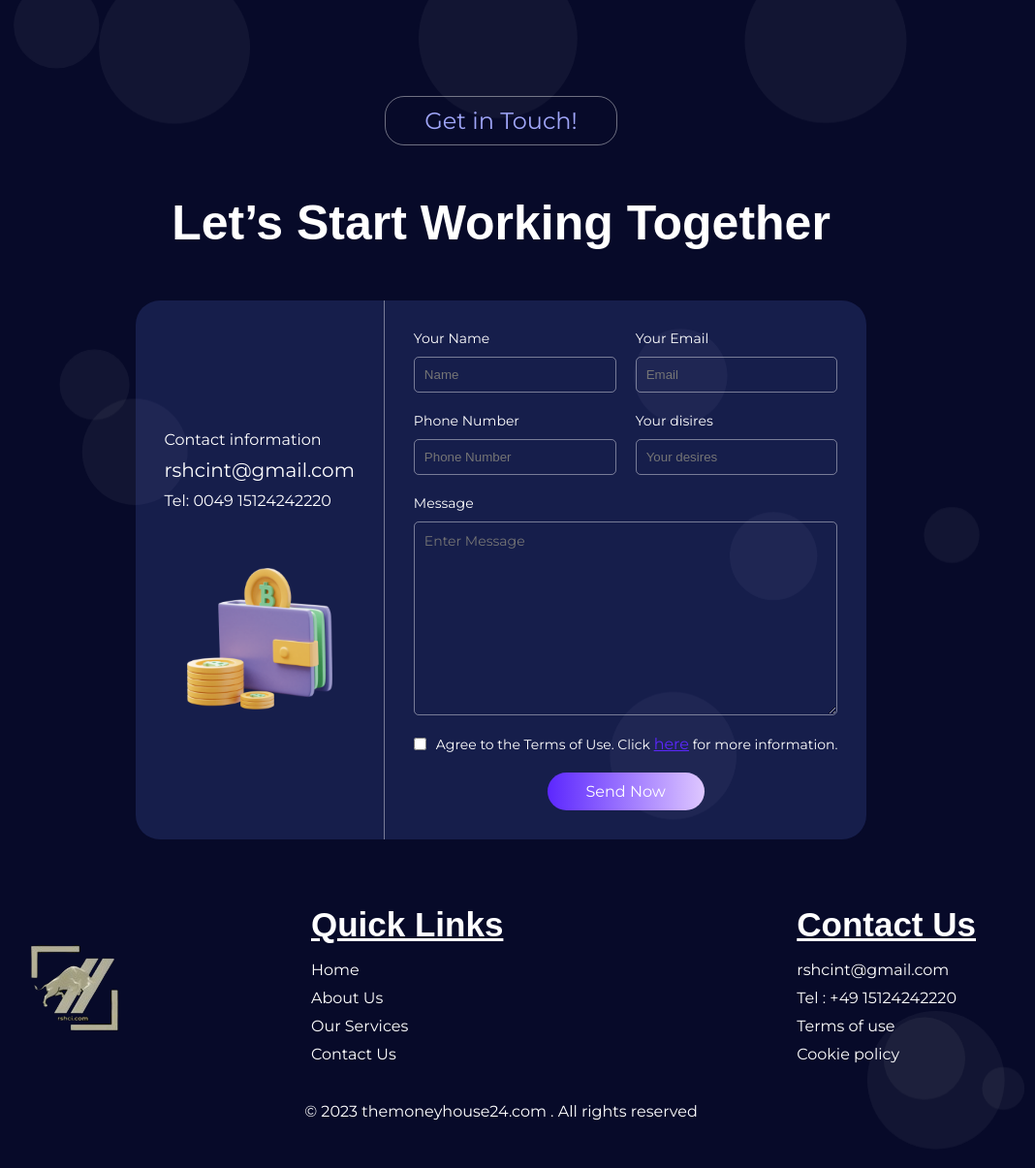
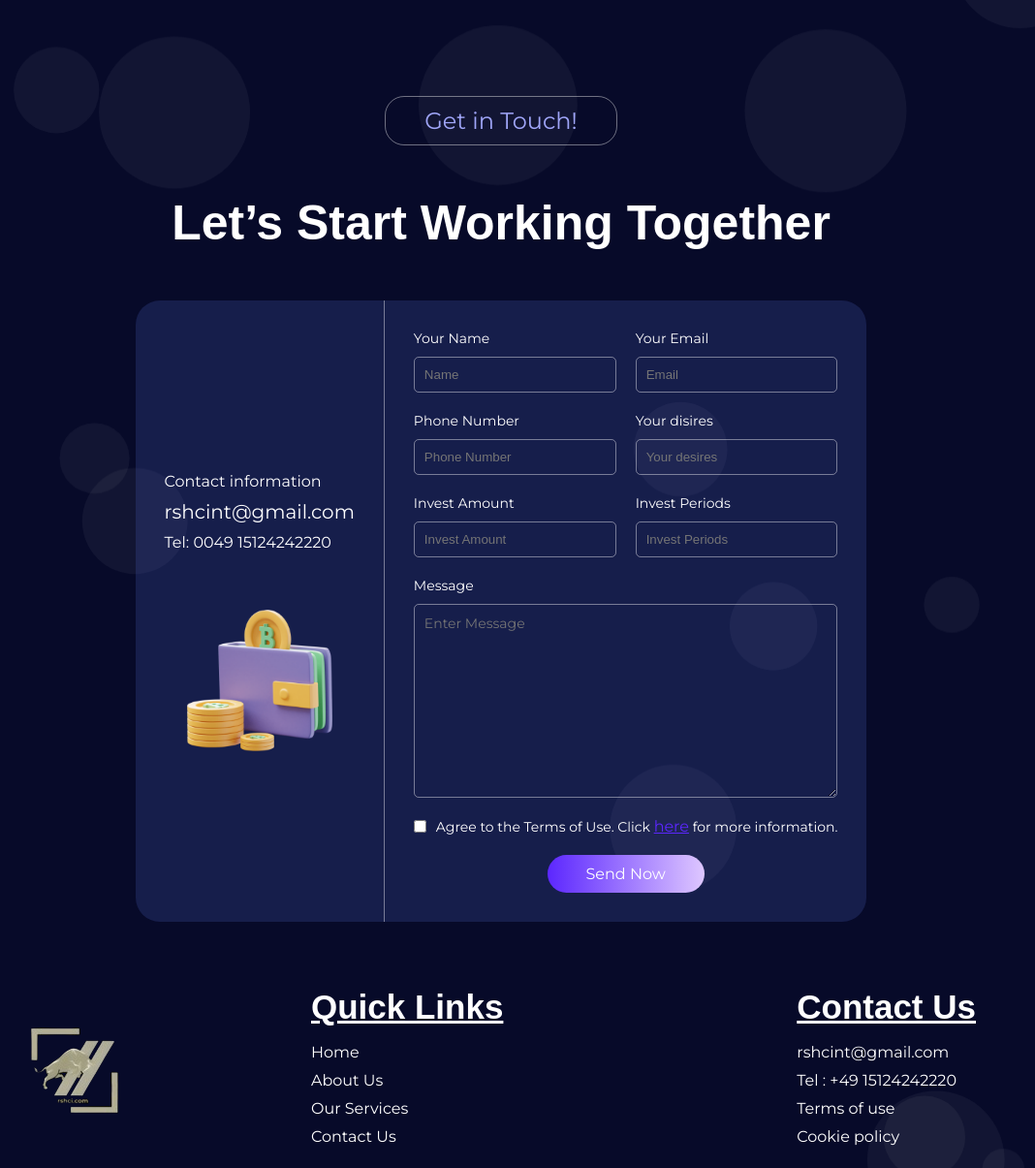
Before and after one commit to scriptsavvy420/RSHCI_Django, a Django app: page / in a window 1280 px wide. Shown: the part 4470-5675 px from the top of the page at 97% size, without its empty margins (123-1191 px from the left). Before the commit the page ends 5626 px from the top, so only its background shows below. Run offline with Django 5.2, Linux system fonts and the light colour scheme; style sheets or scripts are compiled from the project's sources; some web fonts are replaced.

Commit message:
contact form change

```diff
--- a/homepage/views.py
+++ b/homepage/views.py
@@ -58,6 +58,9 @@ def send_mail(request):
         email = request.POST.get('contact-email')
         phone = request.POST.get('contact-phone')
         disires = request.POST.get('contact-disires')
+        amount = request.POST.get('contact-investAmount')
+        periods = request.POST.get('contact-investPeriods')
+
         description = request.POST.get('contact-text')
         company_email = f"yoshidadaisuke0420@gmail.com"
 
@@ -72,6 +75,8 @@ def send_mail(request):
                 "email": email,
                 "phone": phone,
                 "disires":disires,
+                "amount":amount,
+                "periods":periods,
                 "description": description
             })
 
--- a/templates/components/templates/contact_mail.html
+++ b/templates/components/templates/contact_mail.html
@@ -34,6 +34,10 @@ I received a message from {{name}}<br>
 Email: {{email}}<br>
 Phone: {{phone}}<br>
 Disires:{{disires}}<br>
+Invest Amount:{{amount}}<br>
+Invest Periods:{{periods}}<br>
+
+
 =================================================<br></p>
     <div class="content">{{ description }}<br></div>
         <p class="ttl">==================================================<br>
--- a/templates/pages/top/index.html
+++ b/templates/pages/top/index.html
@@ -290,6 +290,14 @@
                             <input type="text" class="__form-item_input" placeholder="Your desires" name="contact-disires" id="contact-disires">
                             <p class="_error disires__error">Invalid Value. Please input your type of disire.</p>
                         </div>
+                        <div class="__form-item">
+                            <p class="__form-item_label">Invest Amount</p>
+                            <input type="text" class="__form-item_input" placeholder="Invest Amount" name="contact-investAmount" id="contact-investAmount">
+                        </div>
+                        <div class="__form-item">
+                            <p class="__form-item_label">Invest Periods</p>
+                            <input type="text" class="__form-item_input" placeholder="Invest Periods" name="contact-investPeriods" id="contact-investPeriods">
+                        </div>
                     </div>
                     <div class="__form-items_text">
                         <p class="__text-label">Message</p>
@@ -330,6 +338,10 @@
         var contact_phone = $("#contact-phone").val()
         var contact_type = $("#contact-disires").val()
         var contact_contents = $("#contact-text").val()
+        var contact_amount = $("#contact-investAmount").val()
+        var contact_periods = $("#contact-investPeriods").val()
+
+
         var contact_check = $("#contact-check").prop('checked')
         if(contact_name == ""){
             $("#contact-name").addClass("input-error")
@@ -380,6 +392,10 @@
                 $("#contact-phone").val("")
                 $("#contact-disires").val("")
                 $("#contact-text").val("")
+                $("#contact-investAmount").val("")
+                $("#contact-investPeriods").val("")
+
+
                 $("#contact-check").prop('checked',false)
                 alert("The message has been successfully sent.")
 
```
